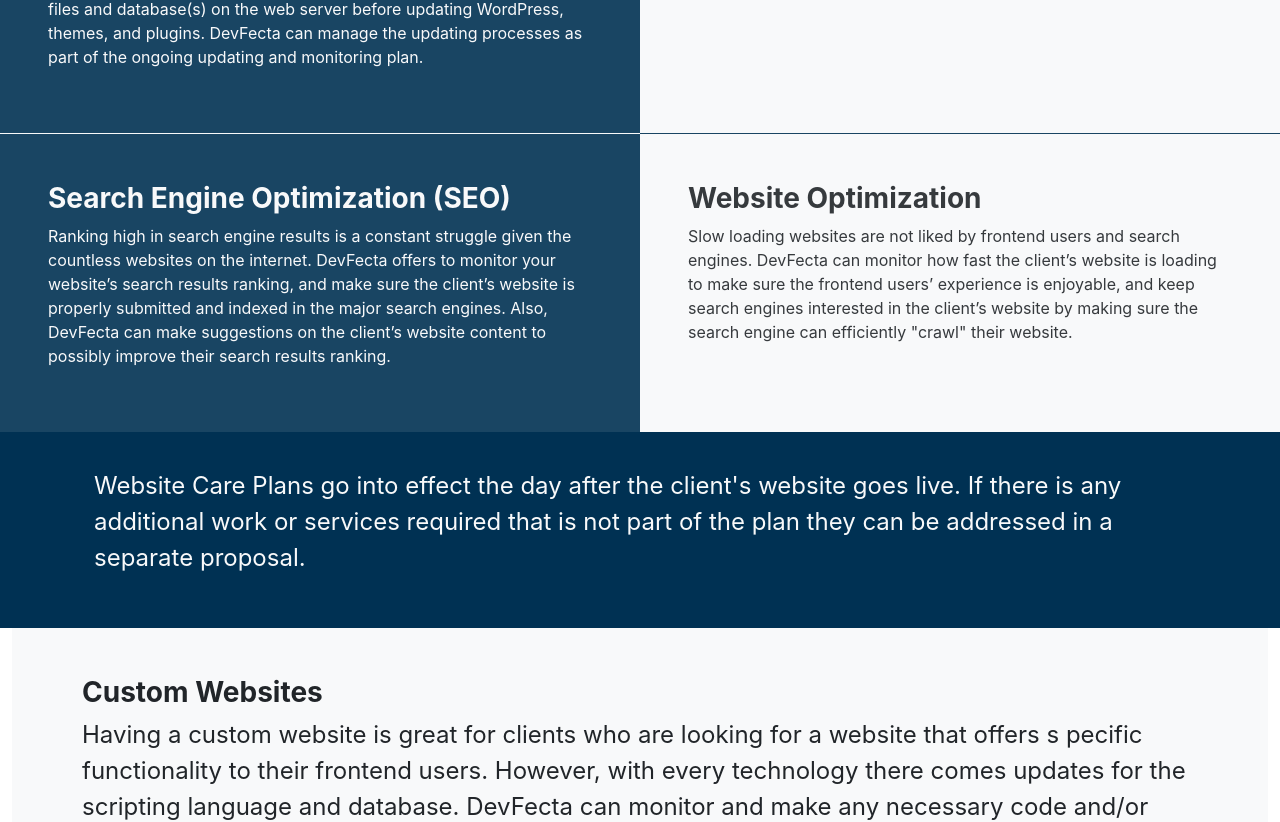
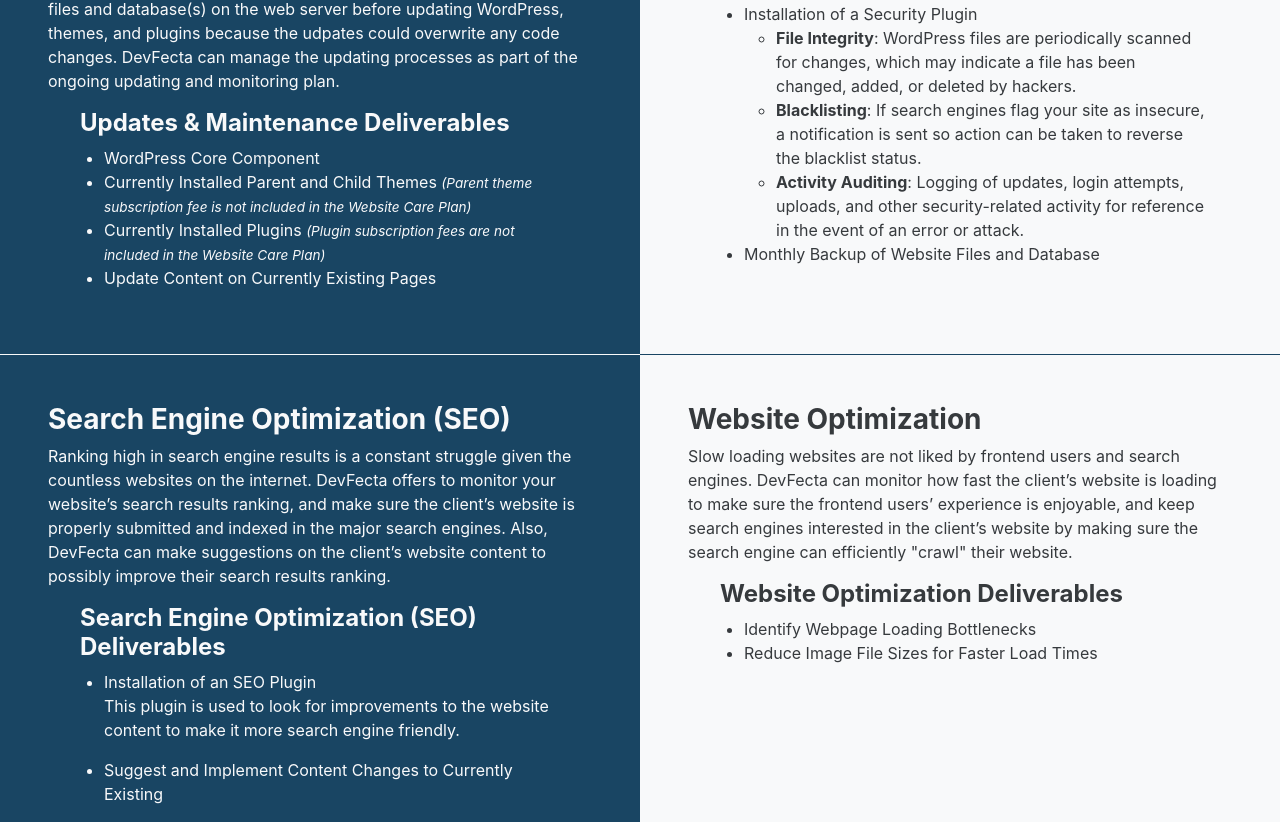
Before and after one commit to devfecta/devfecta.github.io, a React (Create React App) app: page /services in a window 1280 px wide. Shown: the part 1343-2165 px from the top of the page. Built offline with nearby package versions, Linux system fonts and the light colour scheme; no server answers; what google-maps-react would draw is missing.

Commit message:
Updated terms and services pages.

```diff
--- a/src/components/Services.js
+++ b/src/components/Services.js
@@ -111,14 +111,30 @@
                             plugins that will require updating due to updates made by the developers. If there haven't been any custom
                             code changes to either WordPress, the theme, or plugins updates can be done through the WordPress Dashboard.
                             If there were custom code changes made, it is highly recommended to backup all files and database(s) on the
-                            web server before updating WordPress, themes, and plugins. DevFecta can manage the updating processes as
-                            part of the ongoing updating and monitoring plan.</p>
+                            web server before updating WordPress, themes, and plugins because the udpates could overwrite any code changes.
+                            DevFecta can manage the updating processes as part of the ongoing updating and monitoring plan.</p>
+                            <ul><h4>Updates &amp; Maintenance Deliverables</h4>
+                                <li className="mx-4">WordPress Core Component</li>
+                                <li className="mx-4">Currently Installed Parent and Child Themes <em style={ {fontSize: '85%'} }>(Parent theme subscription fee is not included in the Website Care Plan)</em></li>
+                                <li className="mx-4">Currently Installed Plugins <em style={ {fontSize: '85%'} }>(Plugin subscription fees are not included in the Website Care Plan)</em></li>
+                                <li className="mx-4">Update Content on Currently Existing Pages</li>
+                            </ul>
                     </article>
                     <article className="col-md-6 text-dark p-5 border-bottom border-1 border-primary bg-light bg-transparency bg-light-hover">
                         <h3>Security &amp; Backups</h3>
                         <p>Website hacks are an inevitable and unfortunate part of having a website, and the effects can
                             vary. So website monitoring, and periodic backups are necessary to have a version of the website to revert
                             back to that doesn’t contain any of the hacked information.</p>
+                            <ul><h4>Security &amp; Backups Deliverables</h4>
+                                <li className="mx-4">Installation of a Security Plugin
+                                    <ul>
+                                        <li><strong>File Integrity</strong>: WordPress files are periodically scanned for changes, which may indicate a file has been changed, added, or deleted by hackers.</li>
+                                        <li><strong>Blacklisting</strong>: If search engines flag your site as insecure, a notification is sent so action can be taken to reverse the blacklist status.</li>
+                                        <li><strong>Activity Auditing</strong>: Logging of updates, login attempts, uploads, and other security-related activity for reference in the event of an error or attack.</li>
+                                    </ul>
+                                </li>
+                                <li className="mx-4">Monthly Backup of Website Files and Database</li>
+                            </ul>
                     </article>
                     <article className="col-md-6 text-light p-5 bg-devfecta bg-transparency bg-devfecta-hover">
                         <h3>Search Engine Optimization (SEO)</h3>
@@ -126,18 +142,28 @@
                             DevFecta offers to monitor your website’s search results ranking, and make sure the client’s website is properly
                             submitted and indexed in the major search engines. Also, DevFecta can make suggestions on the client’s website content
                             to possibly improve their search results ranking.</p>
+                            <ul><h4>Search Engine Optimization (SEO) Deliverables</h4>
+                                <li className="mx-4">Installation of an SEO Plugin
+                                    <p>This plugin is used to look for improvements to the website content to make it more search engine friendly.</p>
+                                </li>
+                                <li className="mx-4">Suggest and Implement Content Changes to Currently Existing</li>
+                            </ul>
                     </article>
                     <article className="col-md-6 text-dark p-5 bg-light bg-transparency bg-light-hover ">
                         <h3>Website Optimization</h3>
                         <p>Slow loading websites are not liked by frontend users and search engines. DevFecta can monitor how
                             fast the client’s website is loading to make sure the frontend users’ experience is enjoyable, and keep search
                             engines interested in the client’s website by making sure the search engine can efficiently "crawl" their website.</p>
+                            <ul><h4>Website Optimization Deliverables</h4>
+                                <li className="mx-4">Identify Webpage Loading Bottlenecks</li>
+                                <li className="mx-4">Reduce Image File Sizes for Faster Load Times</li>
+                            </ul>
                     </article>
                 </section>
 
                 <section id="additionalServices" className="row bg-devfecta">
                     <article className="col-md text-light align-items-center">
-                        <p className="container">Website Care Plans go into effect the day after the client's website goes live. If there
+                        <p className="container">Website Care Plans go into effect the day after the client subscribes to a website care plan. If there
                         is any additional work or services required that is not part of the plan they can be addressed in a separate proposal.</p>
                     </article>
                 </section>
@@ -145,8 +171,8 @@
                 <section className="container-fluid bg-light">
                     <article className="container text-dark py-5">
                         <h3>Custom Websites</h3>
-                        <p className="fs-4">Having a custom website is great for clients who are looking for a website that offers s
-                        pecific functionality to their frontend users. However, with every technology there comes updates for the scripting
+                        <p className="fs-4">Having a custom website is great for clients who are looking for a website that offers
+                        specific functionality to their frontend users. However, with every technology there comes updates for the scripting
                         language and database. DevFecta can monitor and make any necessary code and/or database changes to make sure the
                         client’s website is compliant with the latest technology.</p>
                         <a className="btn btn-primary" href="mailto:devfecta@gmail.com">Contact DevFecta for an Estimate</a>
--- a/src/components/TermsWebsiteCarePlan.js
+++ b/src/components/TermsWebsiteCarePlan.js
@@ -384,7 +384,7 @@
                         </li>
 
                         <li><h2>Confidentiality Obligations</h2>
-                            <p>The parties shall continue to be bound by the terms of the Non-Disclosure Agreement between the parties.</p>
+                            <p>The parties shall continue to be bound by the terms under the DevFecta's Use of Data section in this agreement.</p>
                         </li>
                         <li><h2>Mutual Non-Solicitation</h2>
                             <ol type="1">
@@ -685,8 +685,8 @@
                             <p>"Business Day" means a day other than a Saturday, a Sunday, or any other day on which the principal banks located in Madison, Wisconsin are
                                 not open for business.</p>
                             <p>"Compensation" is defined in section "COMPENSATION".</p>
-                            <p>"Confidential Information" has the same definition in this agreement as it does in the Non-Disclosure Agreement between the parties, referred
-                                to in section "CONFIDENTIALITY OBLIGATIONS".</p>
+                            <p>"Confidential Information" means all material, non-public, business-related information, written or oral, whether or not it is marked that is
+                                disclosed or made available to the receiving party, directly or indirectly, through any means of communication or observation.</p>
                             <p>"Current Term" is defined in section "TERM".</p>
                             <p>"Data" means all information of, about, or relating to the SUBSCRIBER, including information</p>
                             <ol type="1">
--- a/src/css/Services.css
+++ b/src/css/Services.css
@@ -34,6 +34,7 @@
   transition: background-color 500ms linear;
 }
 
-h3 {
+h3,
+h4 {
   color: unset !important;
 }
```
